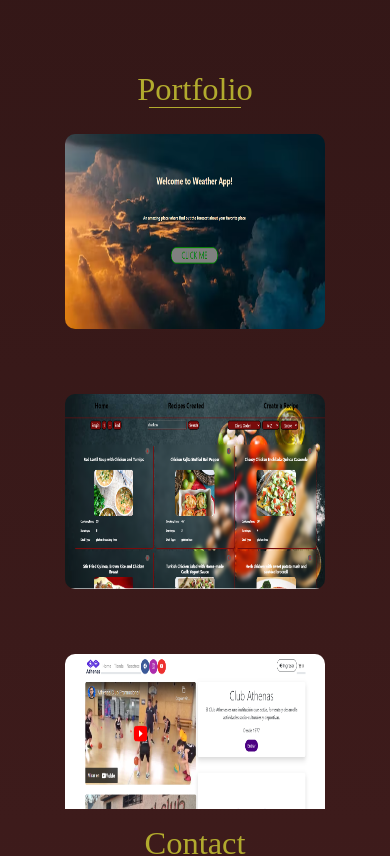
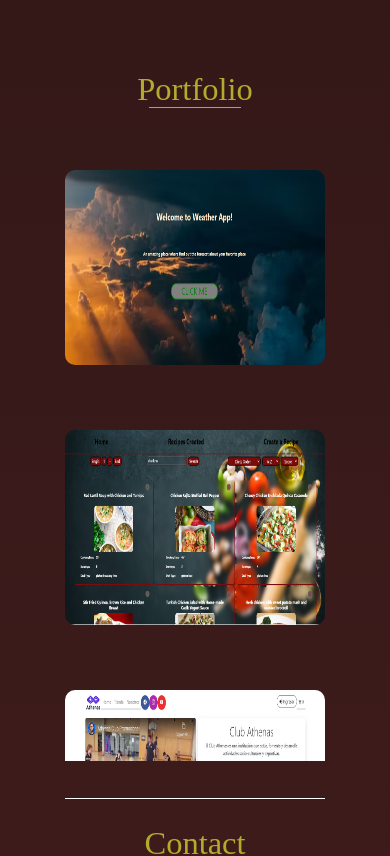
Before and after one commit to bosque-juan/portfolioreact, a React (Create React App) app: page / in a window 390 px wide. Shown: the part 2520-3376 px from the top of the page. Built offline with nearby package versions, Linux system fonts and the light colour scheme; a web font is replaced by a local one.

Commit message:
Portfolio styles

```diff
--- a/src/presentational/Portfolio.module.css
+++ b/src/presentational/Portfolio.module.css
@@ -73,7 +73,7 @@
     font-size: 2.5rem;
   }
   .containerPortfolio {
-    max-height: 80vh;
+    max-height: 70vh;
     flex-direction: column;
     overflow-y: auto;
     flex-wrap: nowrap;
@@ -95,6 +95,6 @@
   .imgTitle {
     height: 15rem;
     width: 20rem;
-    line-height: 3.5rem;
+    line-height: 3rem;
   }
 }
```
